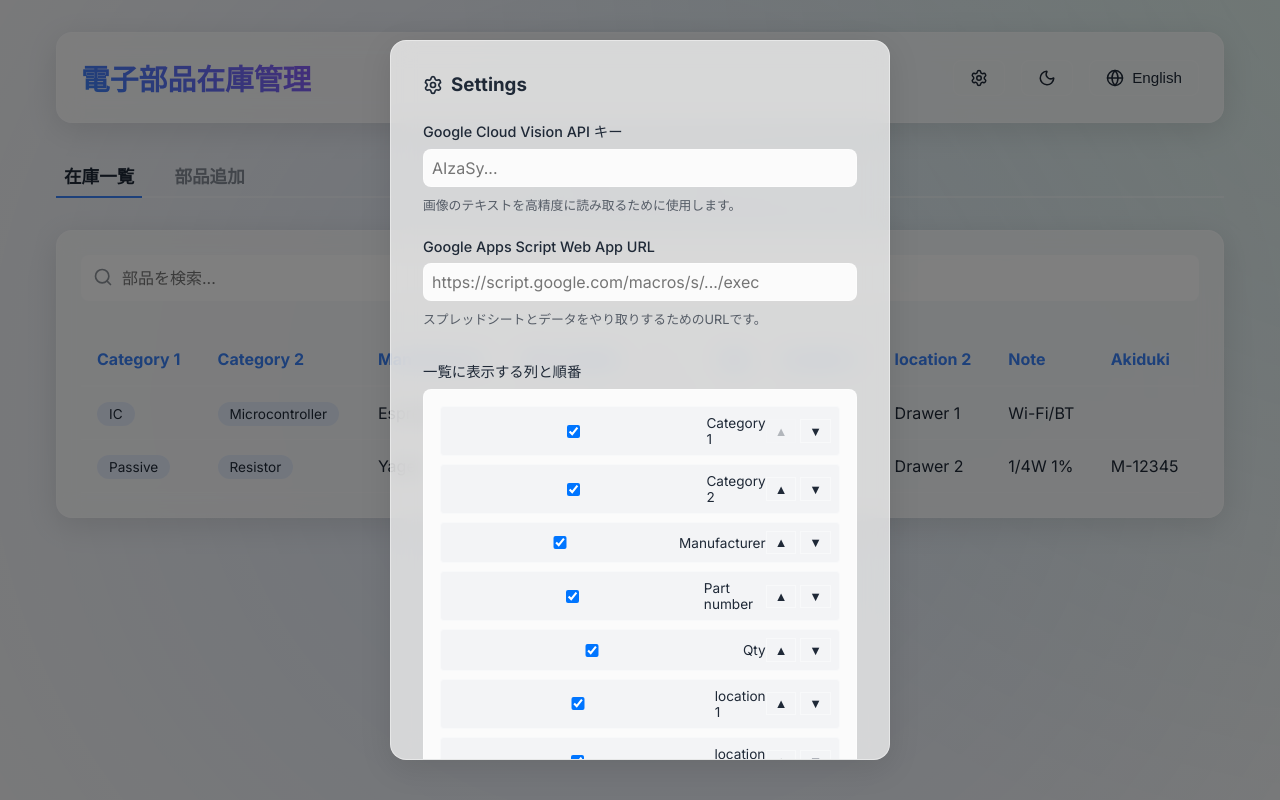
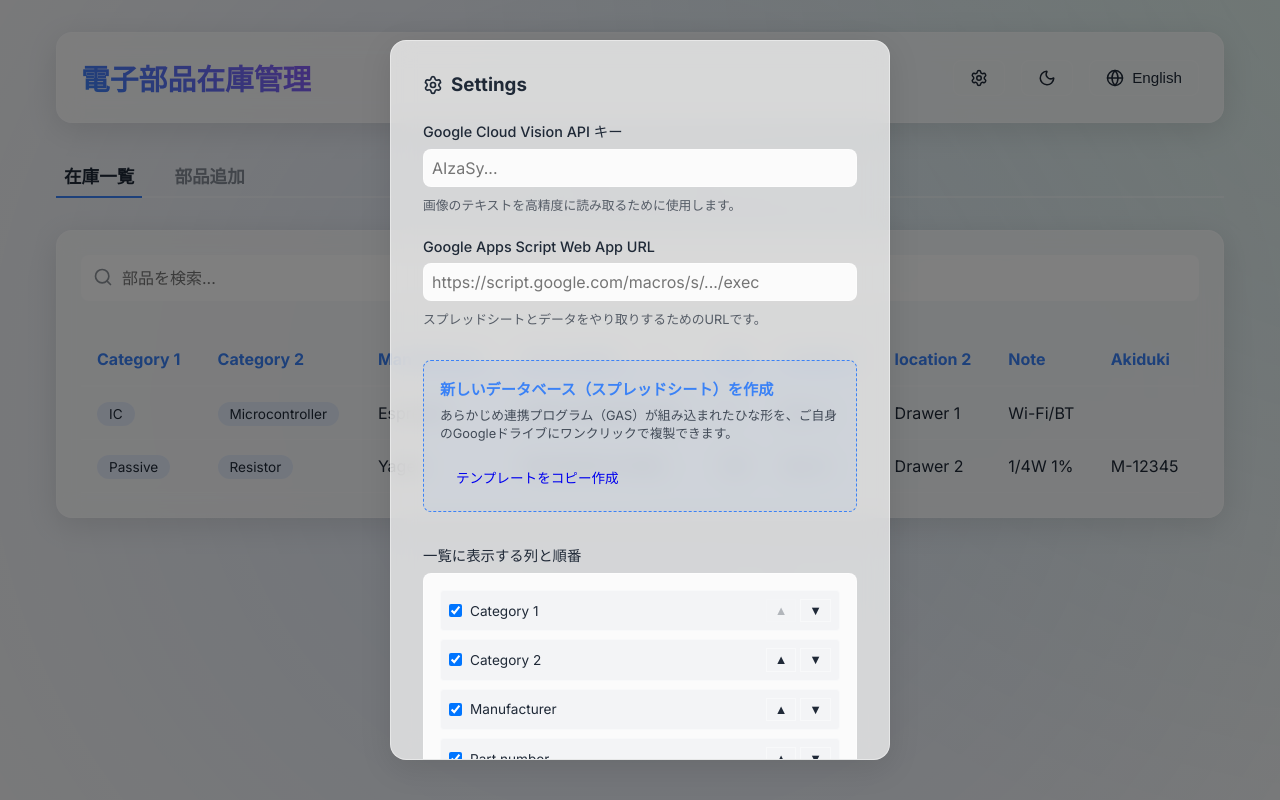
Before and after one commit to jp7dki/PartInventrySystem, a React (Vite) app: page / in a window 1280 px wide. Both pictures are taken after a click on the button 979 px from the left and 77 px from the top of the page. Built offline with nearby package versions, Linux system fonts and the light colour scheme.

Commit message:
fix: Settings modal layout and reorder sections

```diff
--- a/src/App.jsx
+++ b/src/App.jsx
@@ -91,6 +91,22 @@ function App() {
               <p style={{ fontSize: '0.8rem', opacity: 0.7, marginTop: '0.5rem' }}>スプレッドシートとデータをやり取りするためのURLです。</p>
             </div>
 
+            <div style={{ marginBottom: '2rem', padding: '1rem', backgroundColor: 'rgba(59, 130, 246, 0.05)', borderRadius: '8px', border: '1px dashed var(--primary-color)' }}>
+              <h4 style={{ margin: '0 0 0.5rem 0', fontSize: '0.95rem', color: 'var(--primary-color)' }}>新しいデータベース（スプレッドシート）を作成</h4>
+              <p style={{ fontSize: '0.8rem', opacity: 0.8, marginBottom: '1rem', lineHeight: '1.4' }}>
+                あらかじめ連携プログラム（GAS）が組み込まれたひな形を、ご自身のGoogleドライブにワンクリックで複製できます。
+              </p>
+              <a
+                href="https://docs.google.com/spreadsheets/d/134xyuHrr2VSNGJx_pIHy8u3OluYRhi6BPKQvNSylaVo/copy"
+                target="_blank"
+                rel="noreferrer"
+                className="btn-primary"
+                style={{ display: 'inline-block', textDecoration: 'none', fontSize: '0.85rem', padding: '0.5rem 1rem' }}
+              >
+                テンプレートをコピー作成
+              </a>
+            </div>
+
             <div style={{ marginBottom: '1.5rem' }}>
               <label style={{ display: 'block', marginBottom: '0.5rem', fontWeight: 500, fontSize: '0.9rem' }}>
                 一覧に表示する列と順番
@@ -98,19 +114,20 @@ function App() {
               <div style={{ display: 'flex', flexDirection: 'column', gap: '0.5rem', padding: '1rem', background: 'var(--input-bg)', borderRadius: '8px', border: '1px solid var(--glass-border)' }}>
                 {columns.map((col, index) => (
                   <div key={col.id} style={{ display: 'flex', alignItems: 'center', justifyContent: 'space-between', padding: '0.5rem', backgroundColor: 'var(--bg-color)', borderRadius: '4px', border: '1px solid var(--glass-border)' }}>
-                    <label style={{ display: 'flex', alignItems: 'center', gap: '0.5rem', cursor: 'pointer', fontSize: '0.85rem', flex: 1 }}>
+                    <label style={{ display: 'flex', alignItems: 'center', gap: '0.5rem', cursor: 'pointer', fontSize: '0.85rem', flex: 1, overflow: 'hidden' }}>
                       <input
                         type="checkbox"
                         checked={col.visible}
+                        style={{ width: 'auto', margin: 0, flexShrink: 0 }}
                         onChange={(e) => {
                           const newCols = [...columns];
                           newCols[index].visible = e.target.checked;
                           setColumns(newCols);
                         }}
                       />
-                      {col.id}
+                      <span style={{ overflow: 'hidden', textOverflow: 'ellipsis', whiteSpace: 'nowrap' }}>{col.id}</span>
                     </label>
-                    <div style={{ display: 'flex', gap: '0.25rem' }}>
+                    <div style={{ display: 'flex', gap: '0.25rem', flexShrink: 0 }}>
                       <button
                         className="btn-outline"
                         style={{ padding: '0.2rem 0.5rem', fontSize: '0.8rem', opacity: index === 0 ? 0.3 : 1, cursor: index === 0 ? 'not-allowed' : 'pointer' }}
@@ -139,22 +156,6 @@ function App() {
                   </div>
                 ))}
               </div>
-            </div>
-
-            <div style={{ marginBottom: '2rem', padding: '1rem', backgroundColor: 'rgba(59, 130, 246, 0.05)', borderRadius: '8px', border: '1px dashed var(--primary-color)' }}>
-              <h4 style={{ margin: '0 0 0.5rem 0', fontSize: '0.95rem', color: 'var(--primary-color)' }}>新しいデータベース（スプレッドシート）を作成</h4>
-              <p style={{ fontSize: '0.8rem', opacity: 0.8, marginBottom: '1rem', lineHeight: '1.4' }}>
-                あらかじめ連携プログラム（GAS）が組み込まれたひな形を、ご自身のGoogleドライブにワンクリックで複製できます。
-              </p>
-              <a
-                href="https://docs.google.com/spreadsheets/d/134xyuHrr2VSNGJx_pIHy8u3OluYRhi6BPKQvNSylaVo/copy"
-                target="_blank"
-                rel="noreferrer"
-                className="btn-primary"
-                style={{ display: 'inline-block', textDecoration: 'none', fontSize: '0.85rem', padding: '0.5rem 1rem' }}
-              >
-                テンプレートをコピー作成
-              </a>
             </div>
 
             <div style={{ display: 'flex', gap: '1rem', justifyContent: 'flex-end' }}>
```
